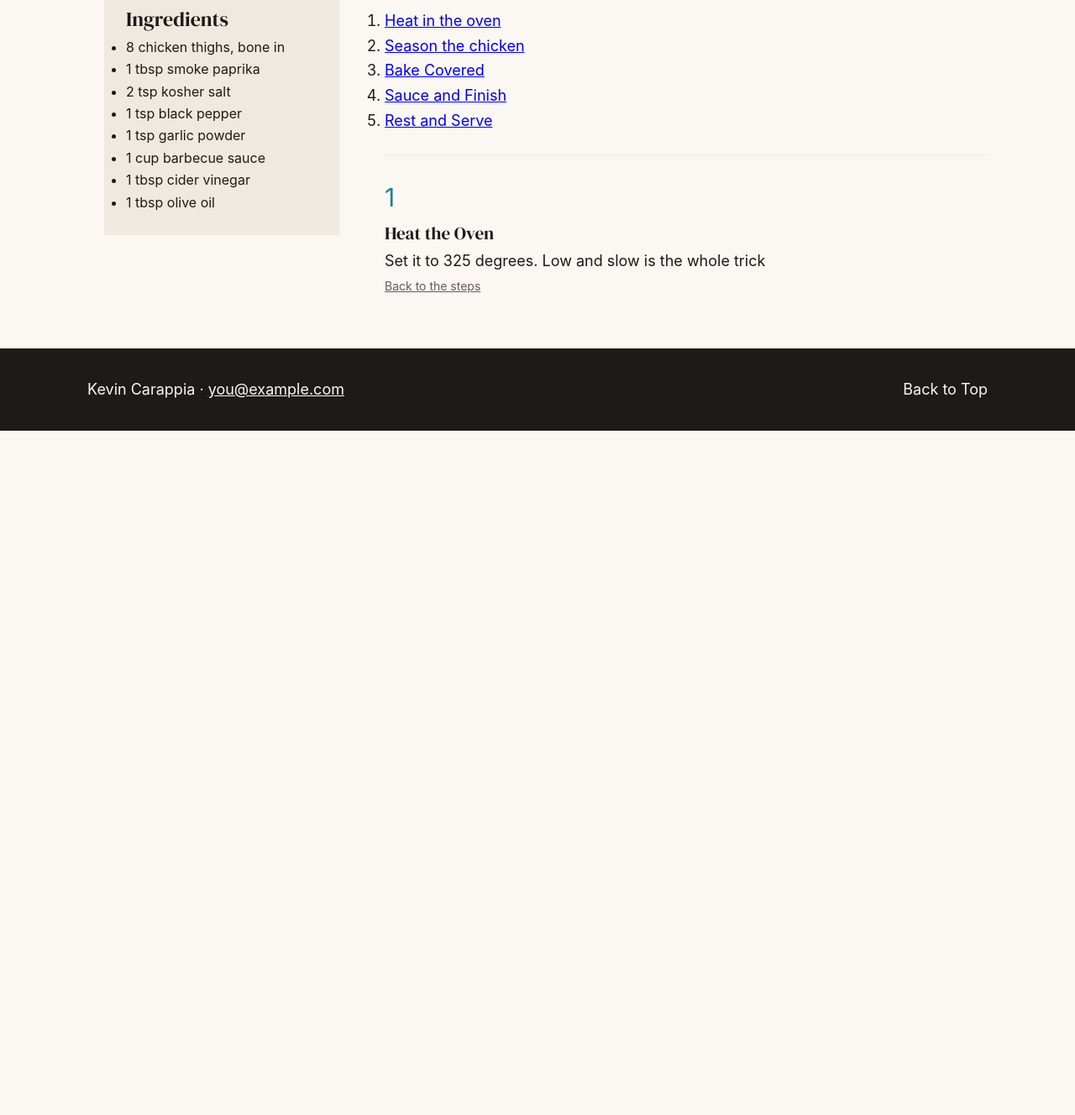
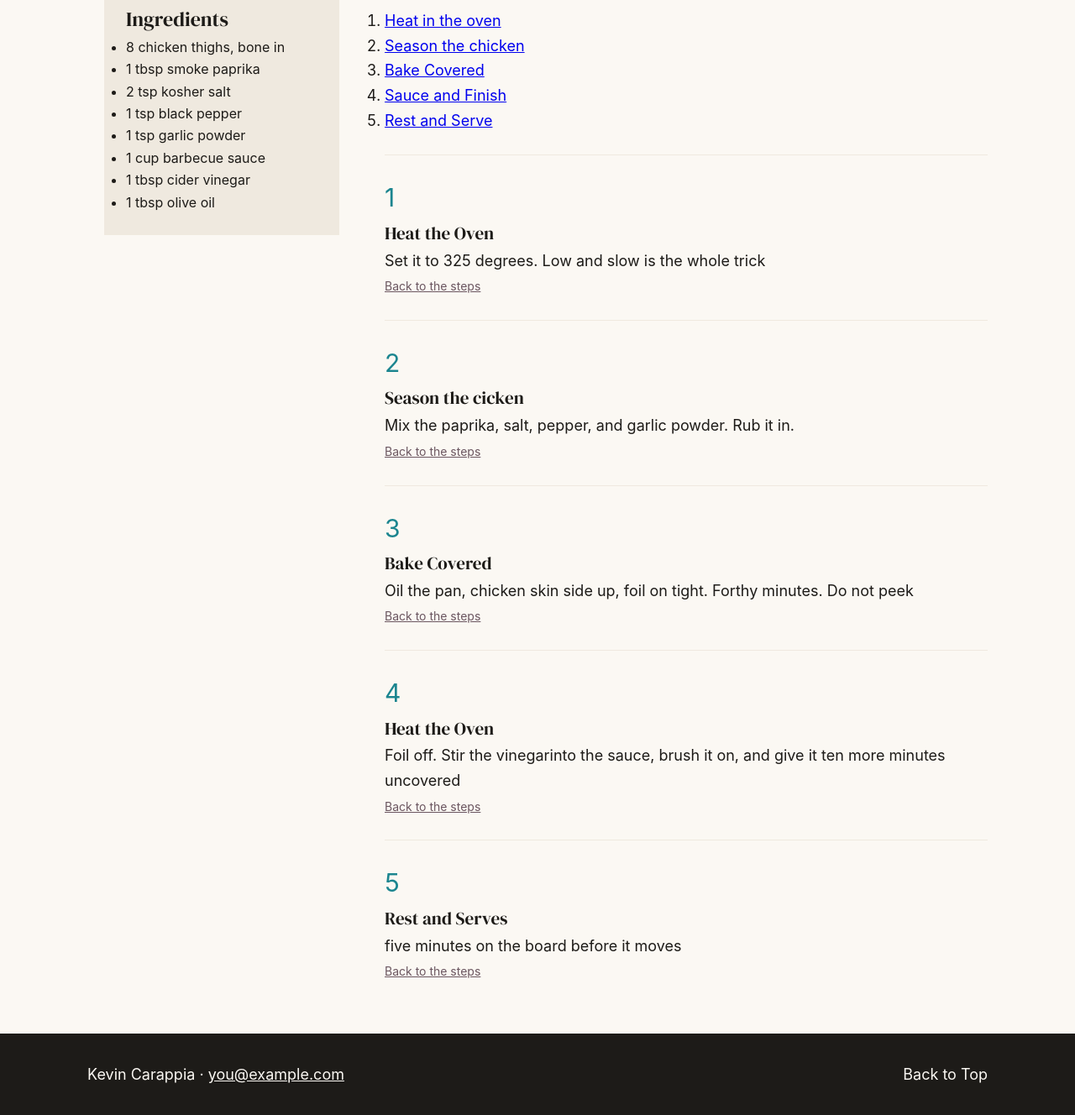
Before and after one commit to kevincarappia/practice-4-kevincarappia, a plain HTML site: page recipes/bbq-chicken.html in a window 1280 px wide. Shown: the part 396-1724 px from the top of the page at 84% size. Before the commit the page ends 909 px from the top, so only its background shows below. Drawn offline with Linux system fonts and the light colour scheme.

Commit message:
commit last step

```diff
--- a/recipes/bbq-chicken.html
+++ b/recipes/bbq-chicken.html
@@ -80,6 +80,34 @@
                         <p><a class="back" href="#method">Back to the steps</a>
                     </article>
 
+                     <article class="step" id="step-2">
+                        <span class="num">2</span>
+                        <h3>Season the cicken</h3>
+                        <p>Mix the paprika, salt, pepper, and garlic powder. Rub it in.</p>
+                        <p><a class="back" href="#method">Back to the steps</a>
+                    </article>
+
+                     <article class="step" id="step-3">
+                        <span class="num">3</span>
+                        <h3>Bake Covered</h3>
+                        <p>Oil the pan, chicken skin side up, foil on tight. Forthy minutes. Do not peek</p>
+                        <p><a class="back" href="#method">Back to the steps</a>
+                    </article>
+
+                     <article class="step" id="step-4">
+                        <span class="num">4</span>
+                        <h3>Heat the Oven</h3>
+                        <p>Foil off. Stir the vinegarinto the sauce, brush it on, and give it ten more minutes uncovered</p>
+                        <p><a class="back" href="#method">Back to the steps</a>
+                    </article>
+
+                     <article class="step" id="step-5">
+                        <span class="num">5</span>
+                        <h3>Rest and Serves</h3>
+                        <p>five minutes on the board before it moves</p>
+                        <p><a class="back" href="#method">Back to the steps</a>
+                    </article>
+
 
                 </section>
             </div>
```
